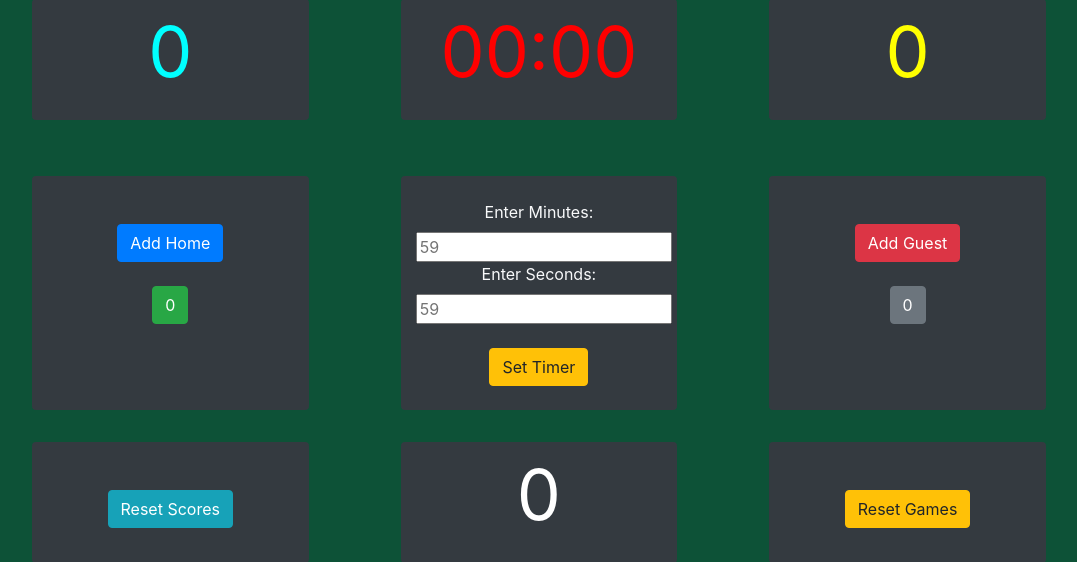
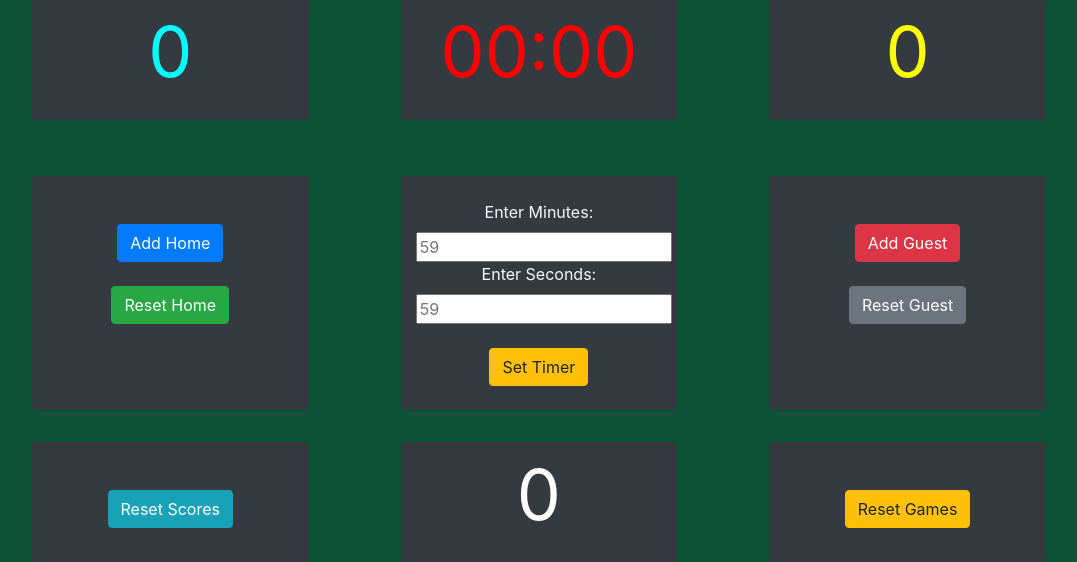
Before and after one commit to Archkitten/n22p4-quarter-finals, a Flask app: page /scoreboard/ in a window 1280 px wide; the page is wider, and only the part inside the window is pictured. Shown: the part 189-751 px from the top of that part, without its empty margins (55-1132 px from the left). Run offline with Flask 2, Linux system fonts and the light colour scheme; some libraries are stand-ins or nearby versions.

Commit message:
0 --> Reset

```diff
--- a/templates/scoreboard.html
+++ b/templates/scoreboard.html
@@ -204,7 +204,7 @@
             <br>
             <br>
           <button class="btn btn-success" onclick=resetHome();>
-            0
+            Reset Home
           </button>
         </div>
 
@@ -233,7 +233,7 @@
             <br>
             <br>
           <button class="btn btn-secondary" onclick=resetGuest();>
-            0
+            Reset Guest
           </button>
         </div>
 
```
